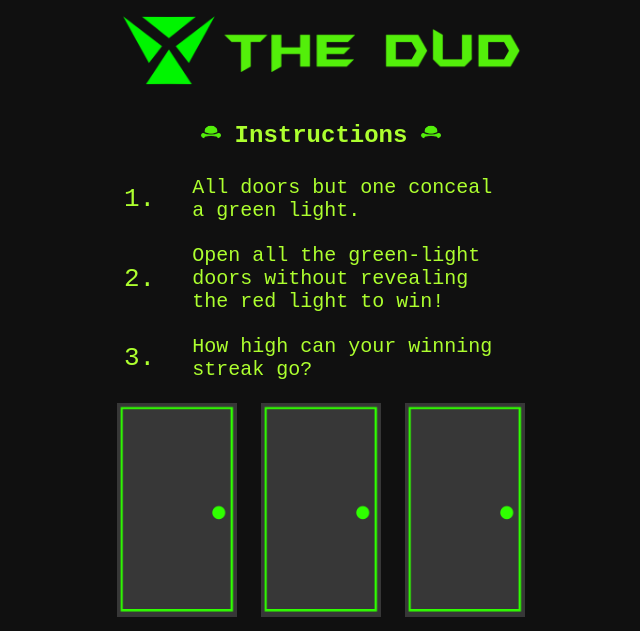
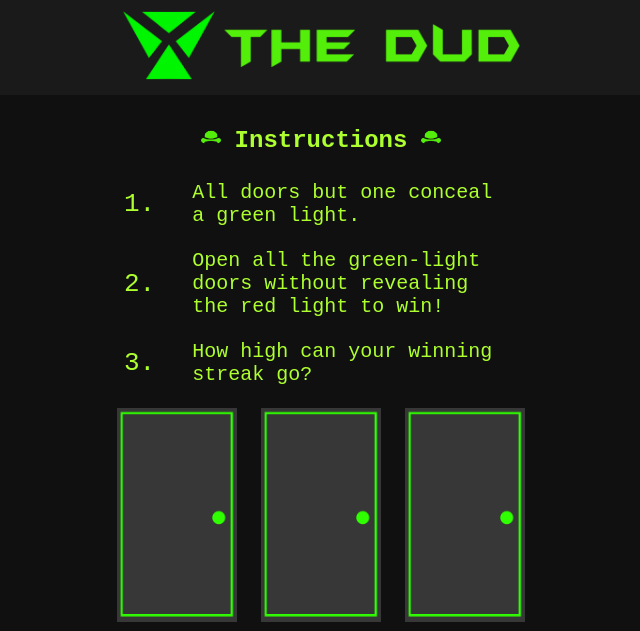
Before and after one commit to Paraprax/the-dud, a PHP site: page / in a window 1280 px wide. Shown: the top 631 px of the page, without its empty margins (319-959 px from the left). Run offline with PHP 8.4, Linux system fonts and the light colour scheme.

Commit message:
Add header background colour

```diff
--- a/assets/css/style.css
+++ b/assets/css/style.css
@@ -11,7 +11,8 @@ body {
 
 header {
   text-align: center;
-  padding: 15px 0px 0px 0px;
+  padding: 10px;
+  background-color: rgb(26, 26, 26);
 }
 
 #title-row {
```
